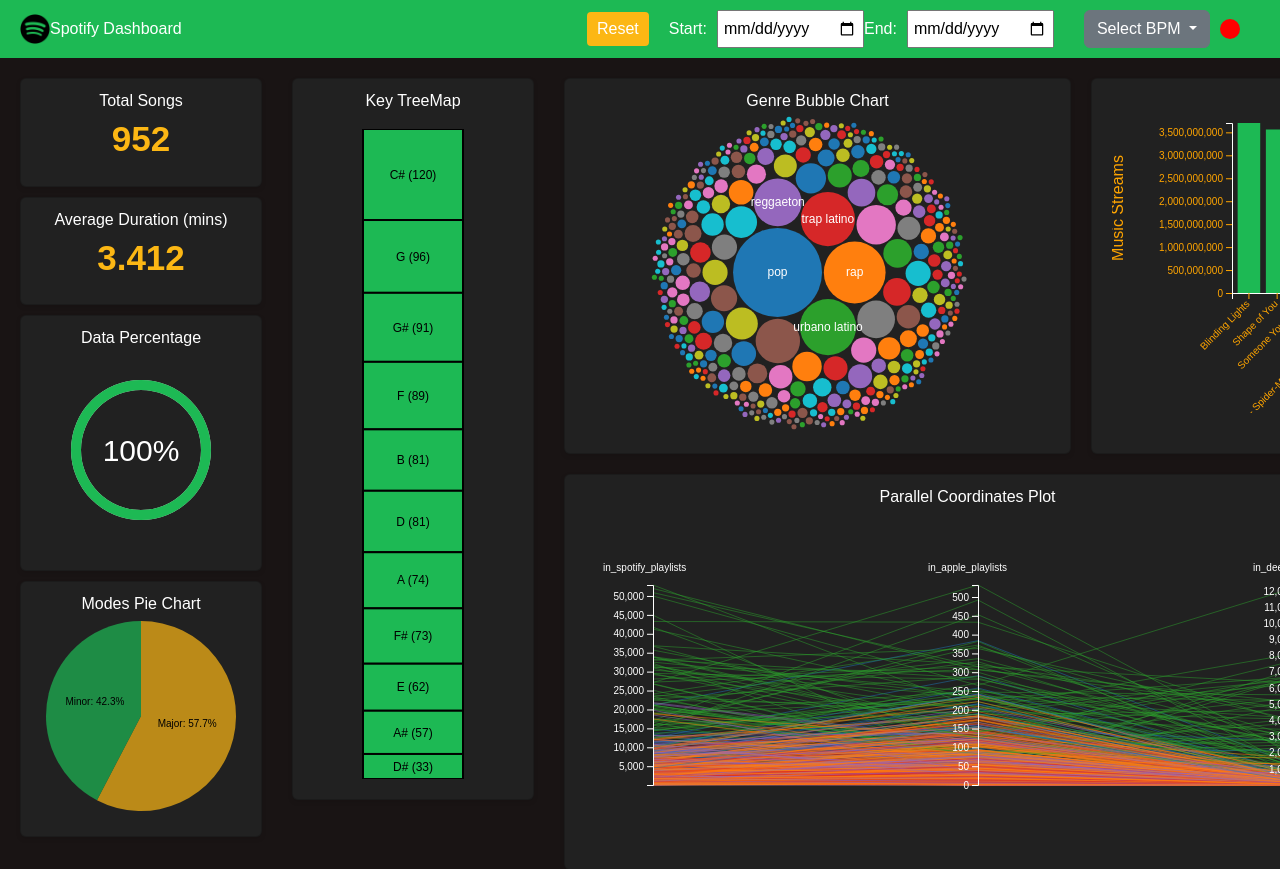
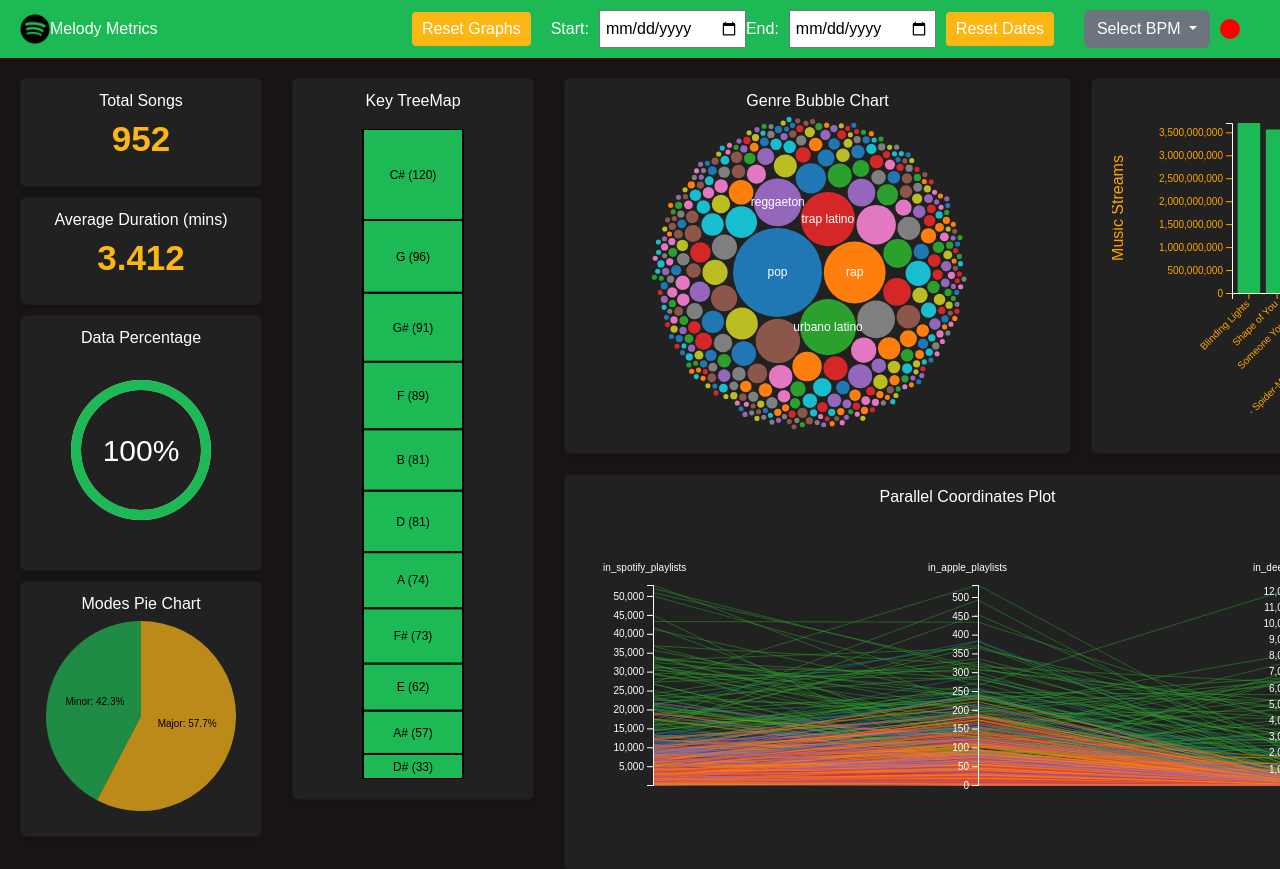
Before and after one commit to FarrukhCyber/Melody-Metrics, a Flask app: page / in a window 1280 px wide; the page is wider, and only the part inside the window is pictured. Shown: the top 869 px of that part. Run offline with Flask 3, Linux system fonts and the light colour scheme; some libraries are stand-ins or nearby versions.

Commit message:
date filter partially implemented

```diff
--- a/static/js/main.js
+++ b/static/js/main.js
@@ -94,37 +94,6 @@ function updatePlots(columnName, filters, wasReset, platform) {
 }
 
 //============= BPM FILTER ===========================================
-// document.addEventListener('DOMContentLoaded', function() {
-//     const bpmValues = [0, 65, 67, 71, 72, 73, 74, 75, 76, 77, 78, 79, 80, 81, 82, 83, 84, 85, 86, 87, 88, 89, 90, 91, 92, 93, 94, 95, 96, 97, 98, 99, 100, 101, 102, 103, 104, 105, 106, 107, 108, 109, 110, 111, 112, 113, 114, 115, 116, 117, 118, 119, 120, 121, 122, 123, 124, 125, 126, 127, 128, 129, 130, 131, 132, 133, 134, 135, 136, 137, 138, 139, 140, 141, 142, 143, 144, 145, 146, 147, 148, 149, 150, 151, 152, 153, 154, 155, 156, 157, 158, 160, 161, 162, 163, 164, 165, 166, 168, 169, 170, 171, 172, 173, 174, 175, 176, 177, 178, 179, 180, 181, 182, 183, 184, 186, 188, 189, 192, 196, 198, 200, 202, 204, 206];
-//     const dropdownButton = document.getElementById('dropdownMenuButton1'); // Your dropdown button
-//     const bpmDropdown = document.getElementById('bpmDropdown');
-//     const blinker = document.getElementById('blinker');
-
-//     bpmValues.forEach(bpm => {
-//         const li = document.createElement('li');
-//         const a = document.createElement('a');
-//         a.classList.add('dropdown-item');
-//         a.href = '#';
-//         a.textContent = bpm + ' BPM';
-//         a.onclick = function() {
-//             updateBlinkingSpeed(bpm);
-//             dropdownButton.textContent = bpm + ' BPM'; // Update the button text
-//             dropdownButton.appendChild(document.createElement("span")).classList.add("caret");
-//             renderPlots('bpm', [[bpm]])
-//         };
-//         li.appendChild(a);
-//         bpmDropdown.appendChild(li);
-//     });
-
-//     let blinkingInterval = null;
-//     function updateBlinkingSpeed(bpm) {
-//         const blinkSpeed = 60000 / bpm;
-//         if (blinkingInterval) clearInterval(blinkingInterval);
-//         blinkingInterval = setInterval(() => {
-//             blinker.style.visibility = (blinker.style.visibility === 'hidden' ? 'visible' : 'hidden');
-//         }, blinkSpeed / 2);
-//     }
-// });
 
 document.addEventListener('DOMContentLoaded', function() {
     const bpmValues = [0, 65, 67, 71, 72, 73, 74, 75, 76, 77, 78, 79, 80, 81, 82, 83, 84, 85, 86, 87, 88, 89, 90, 91, 92, 93, 94, 95, 96, 97, 98, 99, 100, 101, 102, 103, 104, 105, 106, 107, 108, 109, 110, 111, 112, 113, 114, 115, 116, 117, 118, 119, 120, 121, 122, 123, 124, 125, 126, 127, 128, 129, 130, 131, 132, 133, 134, 135, 136, 137, 138, 139, 140, 141, 142, 143, 144, 145, 146, 147, 148, 149, 150, 151, 152, 153, 154, 155, 156, 157, 158, 160, 161, 162, 163, 164, 165, 166, 168, 169, 170, 171, 172, 173, 174, 175, 176, 177, 178, 179, 180, 181, 182, 183, 184, 186, 188, 189, 192, 196, 198, 200, 202, 204, 206];
@@ -167,5 +136,50 @@ document.addEventListener('DOMContentLoaded', function() {
     }
 });
 //====================================================================
+
+
+// =========================DATE FILTER===================================================
+const startDateInput = document.getElementById('startDate');
+const endDateInput = document.getElementById('endDate');
+const resetDatesButton = document.getElementById('resetDates');
+
+// Add event listeners to the input elements
+startDateInput.addEventListener('change', checkAndHandleDateChange);
+endDateInput.addEventListener('change', checkAndHandleDateChange);
+
+// Add event listener to the reset button
+resetDatesButton.addEventListener('click', resetDates);
+
+// Function to check if both dates are selected and handle the date change
+function checkAndHandleDateChange() {
+  const startDate = startDateInput.value;
+  const endDate = endDateInput.value;
+
+  if (startDate && endDate) {
+    handleDateChange(startDate, endDate);
+  }
+}
+
+// Function to handle the date change event
+function handleDateChange(startDate, endDate) {
+  // Do something with the selected start and end dates
+  console.log('Start Date:', startDate);
+  console.log('End Date:', endDate);
+  renderPlots('date', [[startDate, endDate]]);
+
+  // You can call a function or perform any other desired operation here
+  // For example, you could pass the selected dates to a function like:
+  // filterDataByDate(startDate, endDate);
+}
+
+// Function to reset the start and end date inputs
+function resetDates() {
+  console.log("Dates reset")
+  startDateInput.value = '';
+  endDateInput.value = '';
+}
+
+// =================================================================================
+globalState.subscribe(updatePlots);
 globalState.subscribe(updatePlots);
 renderPlots(NaN, NaN)
--- a/templates/index.html
+++ b/templates/index.html
@@ -28,16 +28,17 @@
 <header class="navbar">
   <div class="navbar-section">
       <img src="static/img/logo_black.png" alt="Spotify Logo" width="30" height="30" />
-      <span class="dashboard-title"> Spotify Dashboard</span>
+      <span class="dashboard-title"> Melody Metrics </span>
   </div>
   <div class="navbar-section controls">
-      <button id="resetButton" class="reset-button">Reset</button>
+      <button id="resetButton" class="reset-button">Reset Graphs</button>
       <div class="date-filter">
           <span>Start:</span>
           <input type="date" id="startDate" class="date-input">
           <span>End:</span>
           <input type="date" id="endDate" class="date-input">
-      </div>
+          <button id="resetDates" class="reset-button">Reset Dates</button>
+        </div>
       <div class="dropdown-container">
         <div class="btn-group">
             <button class="btn btn-secondary dropdown-toggle" type="button" id="dropdownMenuButton1" data-bs-toggle="dropdown" aria-expanded="false">
```
